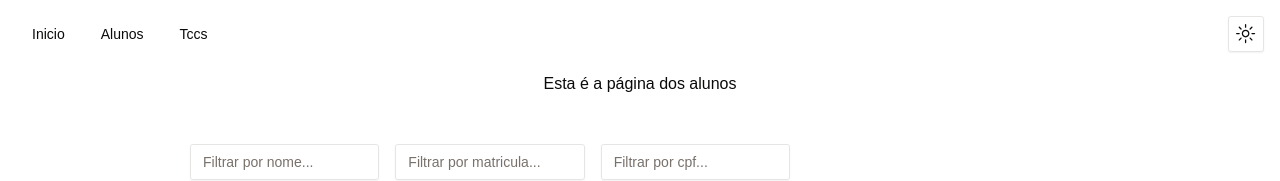
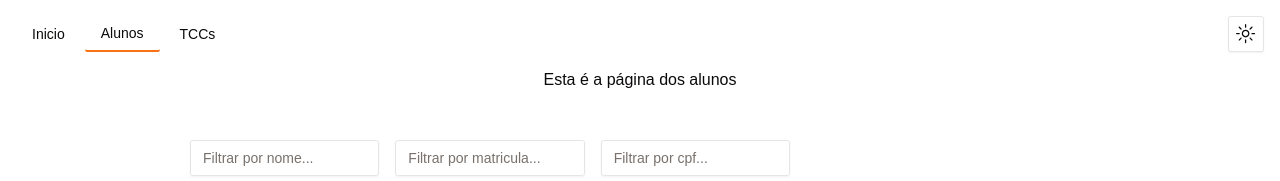
Before and after one commit to mujapira/gerenciador-tccs, a Next.js app: page /alunos in a window 1280 px wide. Shown: the top 181 px of the page. Built offline with nearby package versions, Linux system fonts and the light colour scheme; no server answers; the database is empty.

Commit message:
Improved navigation and metadata

```diff
--- a/app/(pages)/alunos/[id]/page.tsx
+++ b/app/(pages)/alunos/[id]/page.tsx
@@ -1,4 +1,11 @@
 import { StudentDetails } from "@/app/components/student-related/student-details"
+
+import { Metadata } from "next"
+
+export const metadata: Metadata = {
+  title: "Aluno",
+  description: "Página de um aluno",
+}
 
 export default async function StudentPage({
   params,
--- a/app/(pages)/alunos/page.tsx
+++ b/app/(pages)/alunos/page.tsx
@@ -1,8 +1,14 @@
 import { StudentsTable } from "@/app/components/student-related/students-table/students-table"
+import { Metadata } from "next"
+
+export const metadata: Metadata = {
+  title: "Alunos",
+  description: "Página de alunos",
+}
 
 export default function StudentsPage() {
   return (
-    <main className="flex w-full h-full justify-center flex-col gap-8 items-center min-h-[calc(100vh-68px)]">
+    <main className="flex w-full h-full justify-start flex-col gap-8 items-center min-h-[calc(100vh-68px)]">
       <h1>Esta é a página dos alunos</h1>
       <StudentsTable />
     </main>
--- a/app/(pages)/tccs/page.tsx
+++ b/app/(pages)/tccs/page.tsx
@@ -1,4 +1,11 @@
 import { Tccs } from "@/app/components/tcc-related/tccs"
+
+import { Metadata } from "next"
+
+export const metadata: Metadata = {
+  title: "TCC's",
+  description: "Página de TCCs",
+}
 
 export default function TccsPage() {
   return (
--- a/app/components/layout/app-header.tsx
+++ b/app/components/layout/app-header.tsx
@@ -1,3 +1,5 @@
+"use client"
+
 import Link from "next/link"
 import { ModeToggle } from "../toggle-dark-mode"
 import {
@@ -9,30 +11,45 @@ import {
   NavigationMenuTrigger,
   navigationMenuTriggerStyle,
 } from "@/components/ui/navigation-menu"
+import { usePathname } from "next/navigation"
 
-export async function AppHeader() {
+export function AppHeader() {
+  const pathname = usePathname()
   return (
     <header className="flex justify-between p-4">
       <NavigationMenu>
         <NavigationMenuList>
           <NavigationMenuItem>
             <Link href="/" legacyBehavior passHref>
-              <NavigationMenuLink className={navigationMenuTriggerStyle()}>
+              <NavigationMenuLink
+                className={`${navigationMenuTriggerStyle()} ${
+                  pathname === "/" ? "font-bold border-b-2 border-primary" : ""
+                }`}>
                 Inicio
               </NavigationMenuLink>
             </Link>
           </NavigationMenuItem>
           <NavigationMenuItem>
             <Link href="/alunos" legacyBehavior passHref>
-              <NavigationMenuLink className={navigationMenuTriggerStyle()}>
+              <NavigationMenuLink
+                className={`${navigationMenuTriggerStyle()} ${
+                  pathname.includes("/alunos")
+                    ? "font-bold border-b-2 border-primary"
+                    : ""
+                }`}>
                 Alunos
               </NavigationMenuLink>
             </Link>
           </NavigationMenuItem>
           <NavigationMenuItem>
             <Link href="/tccs" legacyBehavior passHref>
-              <NavigationMenuLink className={navigationMenuTriggerStyle()}>
-                Tccs
+              <NavigationMenuLink
+                className={`${navigationMenuTriggerStyle()} ${
+                  pathname.includes("/tccs")
+                    ? "font-bold border-b-2 border-primary"
+                    : ""
+                }`}>
+                TCCs
               </NavigationMenuLink>
             </Link>
           </NavigationMenuItem>
--- a/app/layout.tsx
+++ b/app/layout.tsx
@@ -16,8 +16,8 @@ const geistMono = localFont({
 })
 
 export const metadata: Metadata = {
-  title: "Create Next App",
-  description: "Generated by create next app",
+  title: "Gestão de TCCs",
+  description: "Aplicação de gestão de TCCs",
 }
 
 export default function RootLayout({
```
